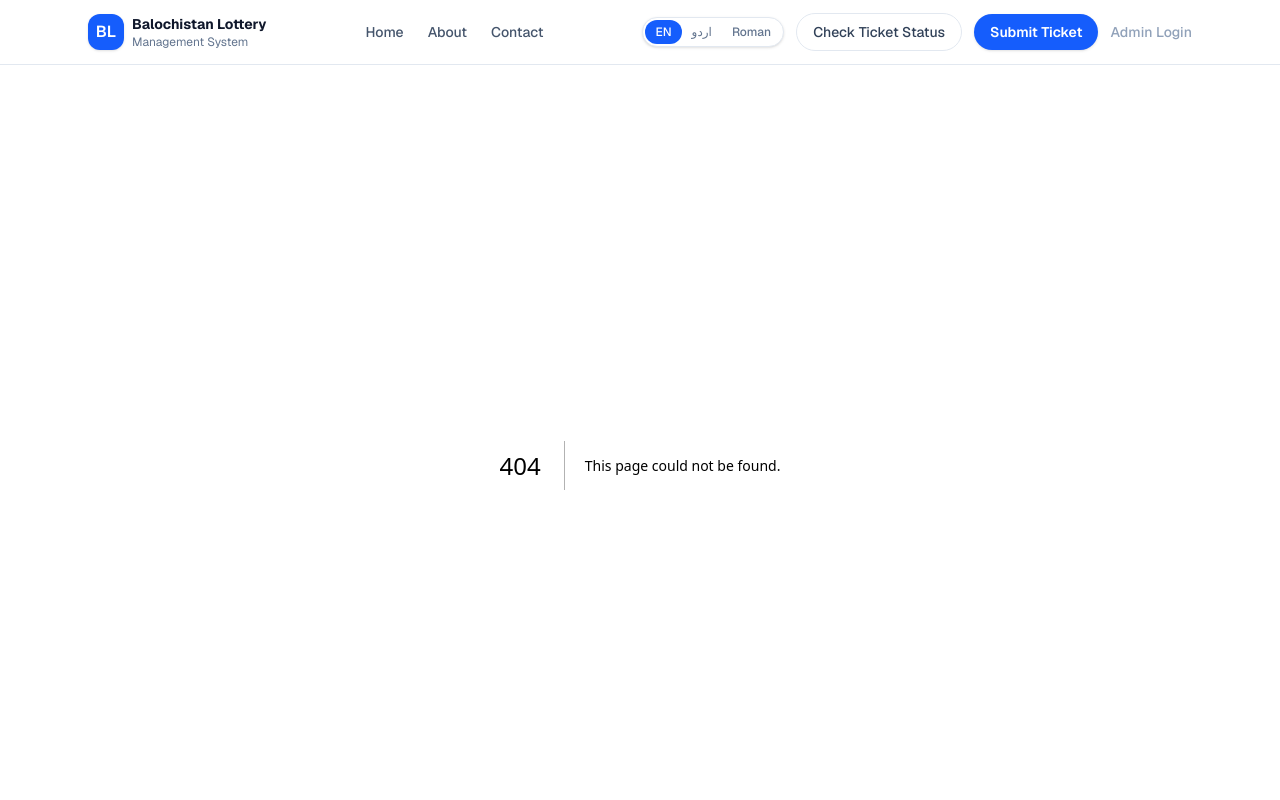
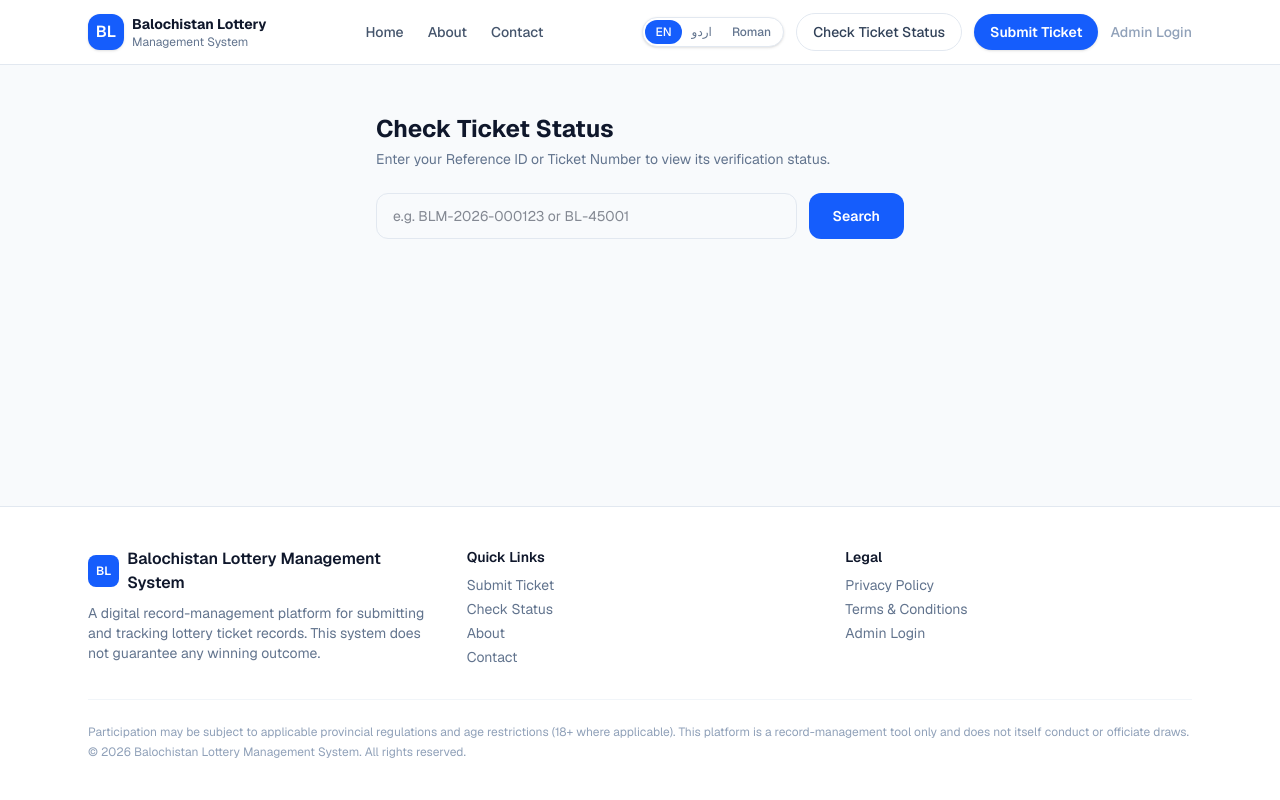
Before and after one commit to talalirfan987/aqeel-akbar, a Next.js app: page /status in a window 1280 px wide. Before the commit this address had no page. Shown: the top 800 px of the page. Built offline with nearby package versions, Linux system fonts and the light colour scheme.

Commit message:
app: build submission success and ticket status tracking pages

```diff
--- /dev/null
+++ b/src/app/status/page.tsx
@@ -0,0 +1,195 @@
+"use client";
+
+import { Suspense, useEffect, useState } from "react";
+import { useSearchParams } from "next/navigation";
+import StatusBadge from "@/components/StatusBadge";
+import type { TicketStatus } from "@/lib/types";
+
+interface PublicTicket {
+  referenceId: string;
+  customerName: string;
+  ticketNumber: string;
+  drawName: string;
+  drawDate: string;
+  amount: number;
+  status: TicketStatus;
+  submittedAt: string;
+  verifiedAt?: string;
+  adminNotes?: string;
+}
+
+function StatusContent() {
+  const params = useSearchParams();
+  const [query, setQuery] = useState(params.get("ref") || "");
+  const [ticket, setTicket] = useState<PublicTicket | null>(null);
+  const [loading, setLoading] = useState(false);
+  const [error, setError] = useState("");
+  const [searched, setSearched] = useState(false);
+
+  async function search(q: string) {
+    if (!q.trim()) {
+      setError("Please enter a Reference ID or Ticket Number.");
+      return;
+    }
+    setLoading(true);
+    setError("");
+    setSearched(true);
+    try {
+      const res = await fetch(`/api/tickets/status?q=${encodeURIComponent(q.trim())}`);
+      const data = await res.json();
+      if (!res.ok) {
+        setTicket(null);
+        setError(data.error || "Ticket not found.");
+      } else {
+        setTicket(data.ticket);
+      }
+    } catch {
+      setError("Network error. Please try again.");
+    } finally {
+      setLoading(false);
+    }
+  }
+
+  useEffect(() => {
+    if (params.get("ref")) search(params.get("ref")!);
+    // eslint-disable-next-line react-hooks/exhaustive-deps
+  }, []);
+
+  return (
+    <main className="flex-1 bg-slate-50">
+      <div className="mx-auto max-w-xl px-4 py-12 sm:px-6">
+        <h1 className="text-2xl font-bold text-slate-900">Check Ticket Status</h1>
+        <p className="mt-1 text-sm text-slate-500">Enter your Reference ID or Ticket Number to view its verification status.</p>
+
+        <form
+          onSubmit={(e) => {
+            e.preventDefault();
+            search(query);
+          }}
+          className="mt-6 flex flex-col gap-3 sm:flex-row"
+        >
+          <input
+            value={query}
+            onChange={(e) => setQuery(e.target.value)}
+            placeholder="e.g. BLM-2026-000123 or BL-45001"
+            className="flex-1 rounded-xl border border-slate-200 px-4 py-3 text-sm outline-none focus:border-blue-400 focus:ring-2 focus:ring-blue-100"
+          />
+          <button
+            type="submit"
+            disabled={loading}
+            className="rounded-xl bg-blue-600 px-6 py-3 text-sm font-semibold text-white hover:bg-blue-700 disabled:opacity-60 cursor-pointer"
+          >
+            {loading ? "Searching…" : "Search"}
+          </button>
+        </form>
+
+        {error && (
+          <div className="mt-6 rounded-xl border border-red-200 bg-red-50 px-4 py-3 text-sm text-red-700">{error}</div>
+        )}
+
+        {!error && !ticket && searched && !loading && (
+          <div className="mt-6 rounded-xl border border-slate-200 bg-white px-4 py-8 text-center text-sm text-slate-400">
+            No matching ticket found.
+          </div>
+        )}
+
+        {ticket && (
+          <div className="mt-6 rounded-2xl border border-slate-200 bg-white p-6 shadow-sm">
+            <div className="flex items-start justify-between gap-3">
+              <div>
+                <p className="text-xs font-medium uppercase tracking-wide text-slate-400">Reference ID</p>
+                <p className="text-lg font-bold text-slate-900">{ticket.referenceId}</p>
+              </div>
+              <StatusBadge status={ticket.status} />
+            </div>
+
+            <dl className="mt-5 divide-y divide-slate-100 border-t border-slate-100">
+              <Row label="Customer Name" value={ticket.customerName} />
+              <Row label="Ticket Number" value={ticket.ticketNumber} />
+              <Row label="Lottery / Draw" value={ticket.drawName} />
+              <Row label="Ticket Amount" value={`PKR ${ticket.amount.toLocaleString()}`} />
+              <Row label="Submission Date" value={new Date(ticket.submittedAt).toLocaleString()} />
+              {ticket.verifiedAt && <Row label="Verification Date" value={new Date(ticket.verifiedAt).toLocaleString()} />}
+            </dl>
+
+            {ticket.status === "rejected" && ticket.adminNotes && (
+              <div className="mt-4 rounded-lg border border-red-200 bg-red-50 px-4 py-3 text-xs text-red-700">
+                <strong className="block mb-0.5">Note from operator:</strong>
+                {ticket.adminNotes}
+              </div>
+            )}
+
+            <Timeline status={ticket.status} />
+          </div>
+        )}
+      </div>
+    </main>
+  );
+}
+
+function Timeline({ status }: { status: TicketStatus }) {
+  const stages =
+    status === "rejected"
+      ? ["Submitted", "Under Verification", "Rejected"]
+      : status === "cancelled"
+      ? ["Submitted", "Cancelled"]
+      : ["Submitted", "Under Verification", "Verified"];
+
+  const activeIndex = stages.length - (status === "pending" ? 1 : 0) - 1;
+
+  return (
+    <div className="mt-6">
+      <p className="mb-3 text-xs font-semibold uppercase tracking-wide text-slate-400">Progress</p>
+      <ol className="flex items-center">
+        {stages.map((s, i) => {
+          const done = i <= activeIndex;
+          return (
+            <li key={s} className="flex flex-1 flex-col items-center text-center last:flex-none">
+              <div className="flex w-full items-center">
+                <div
+                  className={`flex h-7 w-7 shrink-0 items-center justify-center rounded-full text-xs font-bold ${
+                    done ? statusColor(status) : "bg-slate-200 text-slate-500"
+                  }`}
+                >
+                  {done ? "✓" : i + 1}
+                </div>
+                {i < stages.length - 1 && (
+                  <div className={`h-0.5 flex-1 ${i < activeIndex ? statusLine(status) : "bg-slate-200"}`} />
+                )}
+              </div>
+              <span className={`mt-2 text-[11px] font-medium ${done ? "text-slate-700" : "text-slate-400"}`}>{s}</span>
+            </li>
+          );
+        })}
+      </ol>
+    </div>
+  );
+}
+
+function statusColor(status: TicketStatus) {
+  if (status === "rejected") return "bg-red-500 text-white";
+  if (status === "cancelled") return "bg-slate-400 text-white";
+  return "bg-emerald-500 text-white";
+}
+function statusLine(status: TicketStatus) {
+  if (status === "rejected") return "bg-red-400";
+  if (status === "cancelled") return "bg-slate-400";
+  return "bg-emerald-400";
+}
+
+function Row({ label, value }: { label: string; value: string }) {
+  return (
+    <div className="flex justify-between gap-4 py-3 text-sm">
+      <dt className="text-slate-500">{label}</dt>
+      <dd className="text-right font-medium text-slate-900">{value}</dd>
+    </div>
+  );
+}
+
+export default function StatusPage() {
+  return (
+    <Suspense>
+      <StatusContent />
+    </Suspense>
+  );
+}
--- /dev/null
+++ b/src/app/submit/success/page.tsx
@@ -0,0 +1,64 @@
+"use client";
+
+import { Suspense, useState } from "react";
+import Link from "next/link";
+import { useSearchParams } from "next/navigation";
+
+function SuccessContent() {
+  const params = useSearchParams();
+  const ref = params.get("ref") || "";
+  const [copied, setCopied] = useState(false);
+
+  async function copy() {
+    try {
+      await navigator.clipboard.writeText(ref);
+      setCopied(true);
+      setTimeout(() => setCopied(false), 2000);
+    } catch {}
+  }
+
+  return (
+    <main className="flex flex-1 items-center justify-center bg-slate-50 px-4 py-16">
+      <div className="w-full max-w-md rounded-2xl border border-slate-200 bg-white p-8 text-center shadow-sm">
+        <div className="mx-auto mb-4 flex h-14 w-14 items-center justify-center rounded-full bg-emerald-50 text-3xl">✅</div>
+        <h1 className="text-xl font-bold text-slate-900">Your ticket has been submitted successfully.</h1>
+        <p className="mt-2 text-sm text-slate-500">Keep this reference ID safe — you&apos;ll need it to track your ticket status.</p>
+
+        <div className="mt-6 rounded-xl border border-dashed border-blue-300 bg-blue-50 px-4 py-4">
+          <p className="text-xs font-medium uppercase tracking-wide text-blue-500">Reference ID</p>
+          <p className="mt-1 text-2xl font-bold tracking-wide text-blue-700">{ref || "—"}</p>
+        </div>
+
+        <div className="mt-6 flex flex-col gap-3 sm:flex-row">
+          <button
+            onClick={copy}
+            className="flex-1 rounded-xl border border-slate-200 px-4 py-3 text-sm font-medium text-slate-700 hover:border-blue-300 cursor-pointer"
+          >
+            {copied ? "Copied!" : "Copy Reference ID"}
+          </button>
+          <Link
+            href={`/status?ref=${encodeURIComponent(ref)}`}
+            className="flex-1 rounded-xl bg-blue-600 px-4 py-3 text-sm font-semibold text-white hover:bg-blue-700"
+          >
+            Check Status
+          </Link>
+        </div>
+
+        <p className="mt-6 text-xs text-slate-400">
+          Your submission is now Pending Verification. An authorized operator will review it shortly.
+        </p>
+        <Link href="/" className="mt-4 inline-block text-xs font-medium text-blue-600 hover:underline">
+          ← Back to Home
+        </Link>
+      </div>
+    </main>
+  );
+}
+
+export default function SubmitSuccessPage() {
+  return (
+    <Suspense>
+      <SuccessContent />
+    </Suspense>
+  );
+}
```
